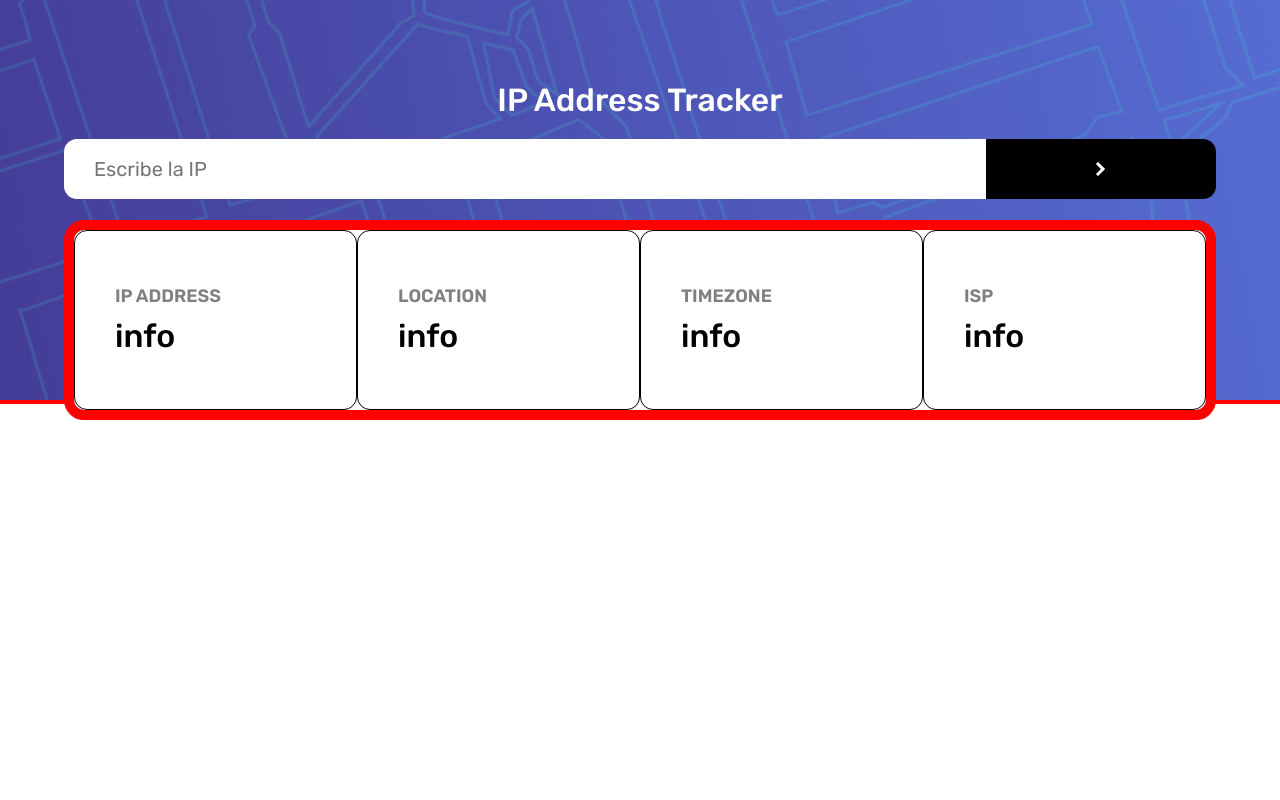
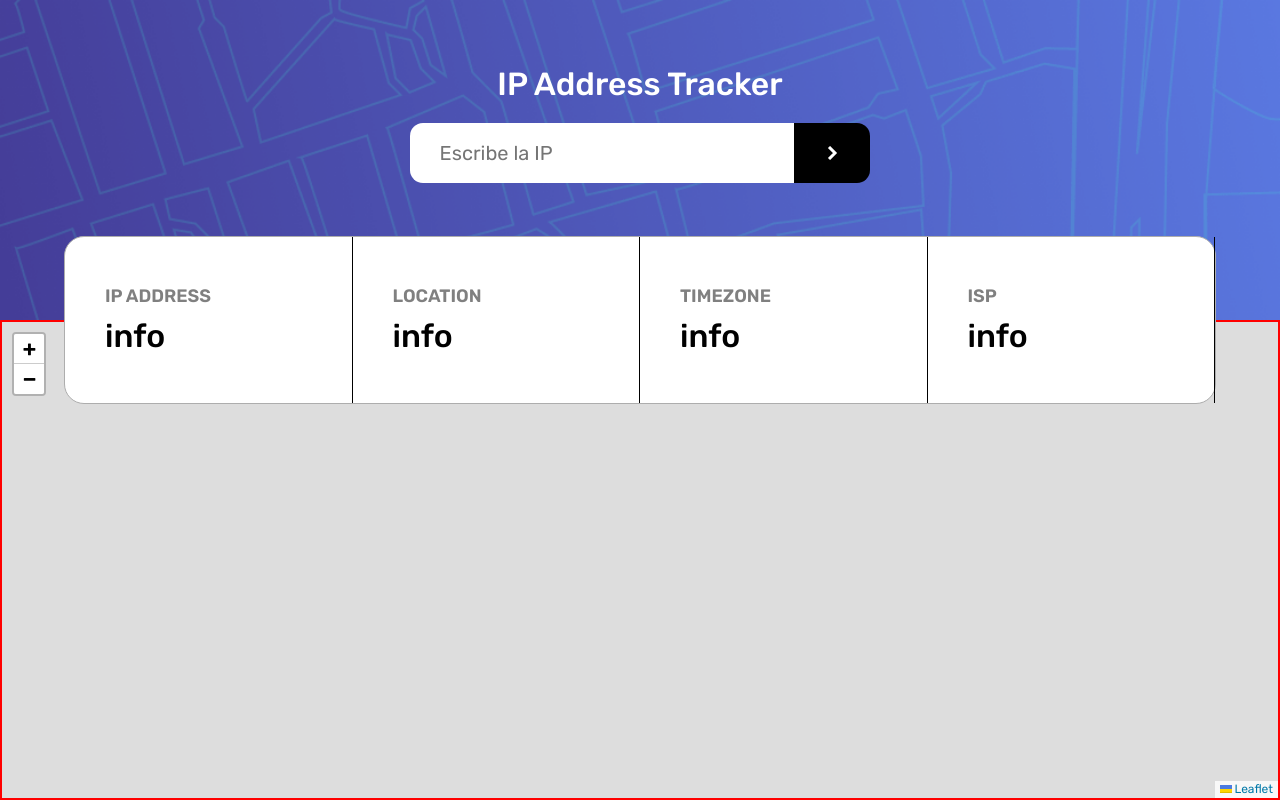
Before and after one commit to Cuandoyolabi/ip-address, a website: page index.html in a window 1280 px wide. Drawn offline with nearby package versions, Linux system fonts and the light colour scheme.

Commit message:
Se agrega el mapa, el link css y script js, y se añaden estilos poco a poco

```diff
--- a/index.html
+++ b/index.html
@@ -5,10 +5,11 @@
   <meta name="viewport" content="width=device-width, initial-scale=1.0"> <!-- displays site properly based on user's device -->
 
   <link rel="icon" type="image/png" sizes="32x32" href="./images/favicon-32x32.png">
+  <link rel="stylesheet" href="https://unpkg.com/leaflet@1.9.4/dist/leaflet.css"
+     integrity="sha256-p4NxAoJBhIIN+hmNHrzRCf9tD/miZyoHS5obTRR9BMY="
+     crossorigin=""/>
   <link rel="stylesheet" href="/styles/styles.css">
   <title>Frontend Mentor | IP Address Tracker</title>
-
-  <!-- Feel free to remove these styles or customise in your own stylesheet 👍 -->
   <style>
     .attribution { font-size: 11px; text-align: center; }
     .attribution a { color: hsl(228, 45%, 44%); }
@@ -57,11 +58,14 @@
     </div>
 
     <div class="map-container">
-
+       <div id="map" class="principal__map"></div>
     </div>
 
   </main>
 
+    <script src="https://unpkg.com/leaflet@1.9.4/dist/leaflet.js"
+    integrity="sha256-20nQCchB9co0qIjJZRGuk2/Z9VM+kNiyxNV1lvTlZBo="
+    crossorigin=""></script>
   <script src="/js/script.js"></script>
 </body>
 </html>
--- a/js/script.js
+++ b/js/script.js
@@ -37,3 +37,12 @@ function buscarIP(Ip){
     })
 
 }
+
+
+
+
+
+/* ---- Mapa --- */
+
+
+let map = L.map('map').setView([51.505, -0.09], 13);
--- a/styles/styles.css
+++ b/styles/styles.css
@@ -103,6 +103,7 @@
     left: 50%;
     right: 50%;
     transform: translate(-50%, -50%);
+    z-index: 3;
 }
 
 .information-container{
@@ -129,7 +130,15 @@
 /*---------------- Contenedor del mapa ------------------------*/
 
 .map-container{
+    width: 100%;
+    height: 60%;
     border: 2px solid red;
+}
+
+.principal__map{
+    height: 100%;
+    height: 100%;
+    z-index: 2;
 }
 
 
@@ -137,16 +146,34 @@
 /*--------------------Media queries----------------------*/
 @media (min-width: 900px){
 
+    .header-container{
+        height: 40%;
+    }
+
     .header-container-img{
         background-image: url(/images/pattern-bg-desktop.png);
     }
 
+    .buscador-container{
+        justify-content: center;
+        align-items: center;
+    }
+
+    .buscador-conjunto{
+        width: 40%;
+    }
+
+    .buscador{
+        width: 100%;
+    }
+
+
+
 
     /*-- information container --*/
     .information-set{
-        height: 25%;
+        height: 21%;
         top: 40%;
-        border: 10px solid red;
         display: flex;
         flex-direction: row;
         justify-content: center;
@@ -154,10 +181,11 @@
     }
 
     .information-container{
-        border: 1px solid black;
         height: 100%;
         align-items: flex-start;
         padding-left: 40px;
+        border-right: 1px solid black;
+        border-radius: 0;
     }
 
     .information-title{
```
